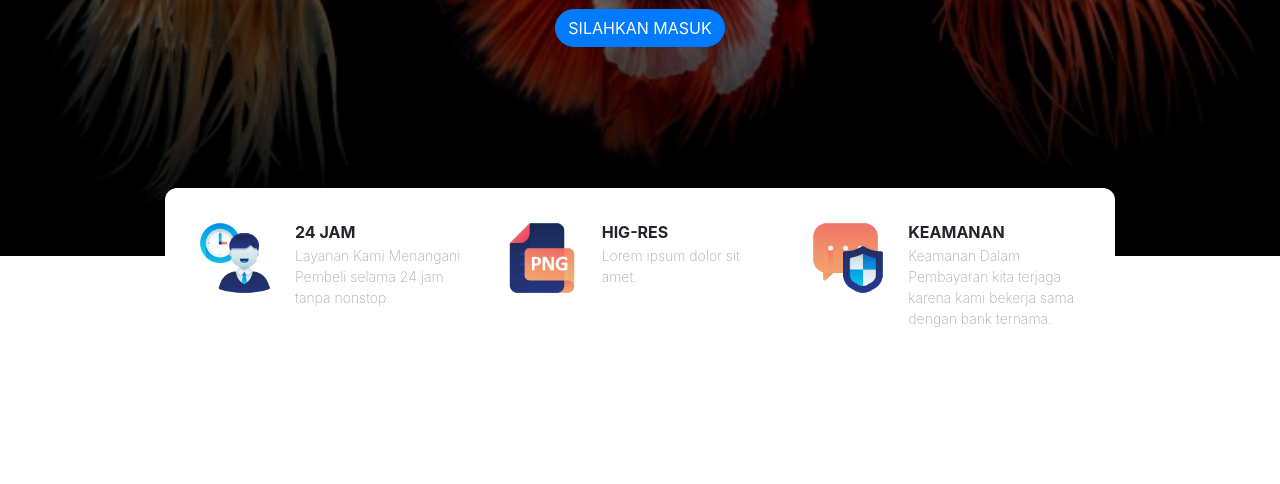
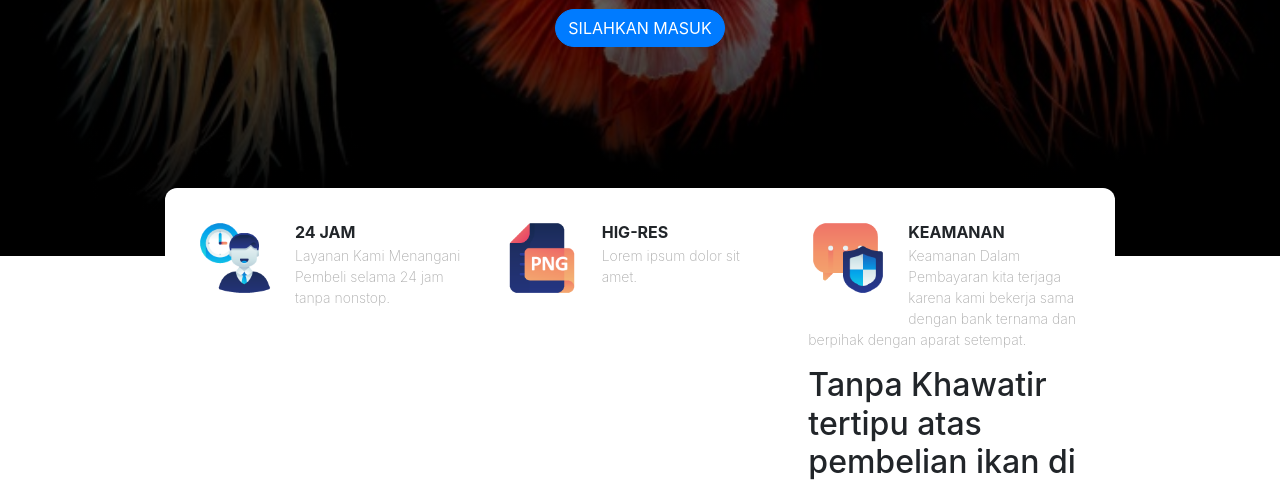
Before and after one commit to alvinagustiannn/ProjekWeb, a plain HTML site: page index.html in a window 1280 px wide. Shown: the part 407-891 px from the top of the page. Drawn offline with nearby package versions, Linux system fonts and the light colour scheme; files that its build step writes are made by us from their sources; files whose address does not match are found by name; a web font is replaced by a local one.

Commit message:
Update index.html

```diff
--- a/index.html
+++ b/index.html
@@ -69,7 +69,8 @@
             <div class="col-lg">
                 <img src="img/security.png" alt="security" class="float-left">
                 <h4>Keamanan</h4>
-                <p>Keamanan Dalam Pembayaran kita terjaga karena kami bekerja sama dengan bank ternama.</p>
+                <p>Keamanan Dalam Pembayaran kita terjaga karena kami bekerja sama dengan bank ternama dan berpihak dengan aparat setempat.</p>
+		<h2>Tanpa Khawatir tertipu atas pembelian ikan di lapak kami</h2>
             </div>
           </div>
 
```
